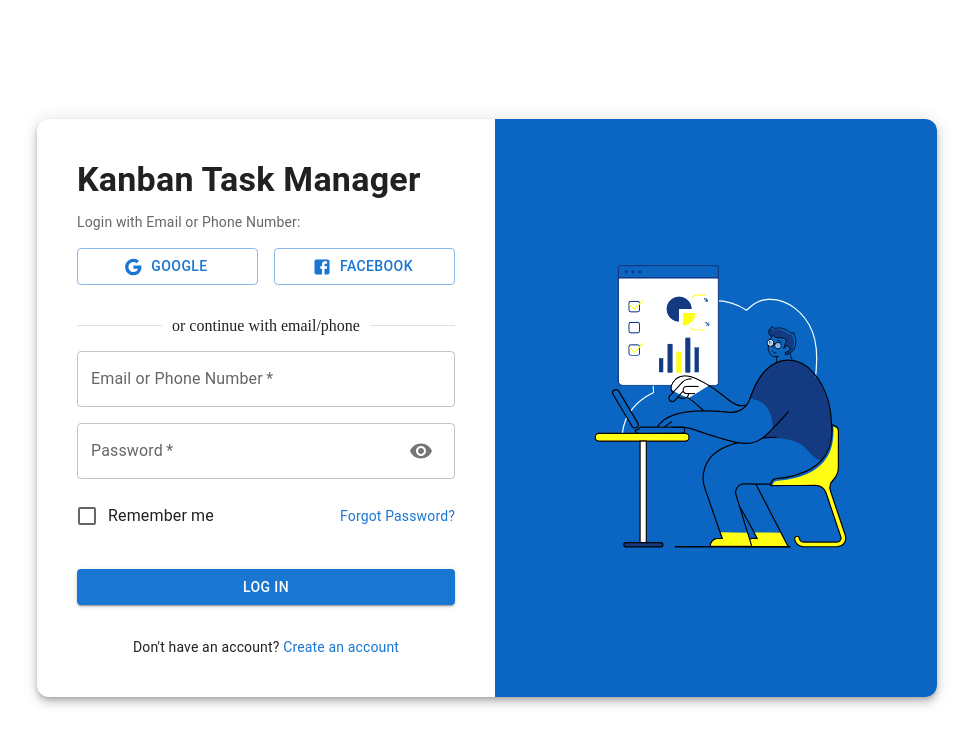
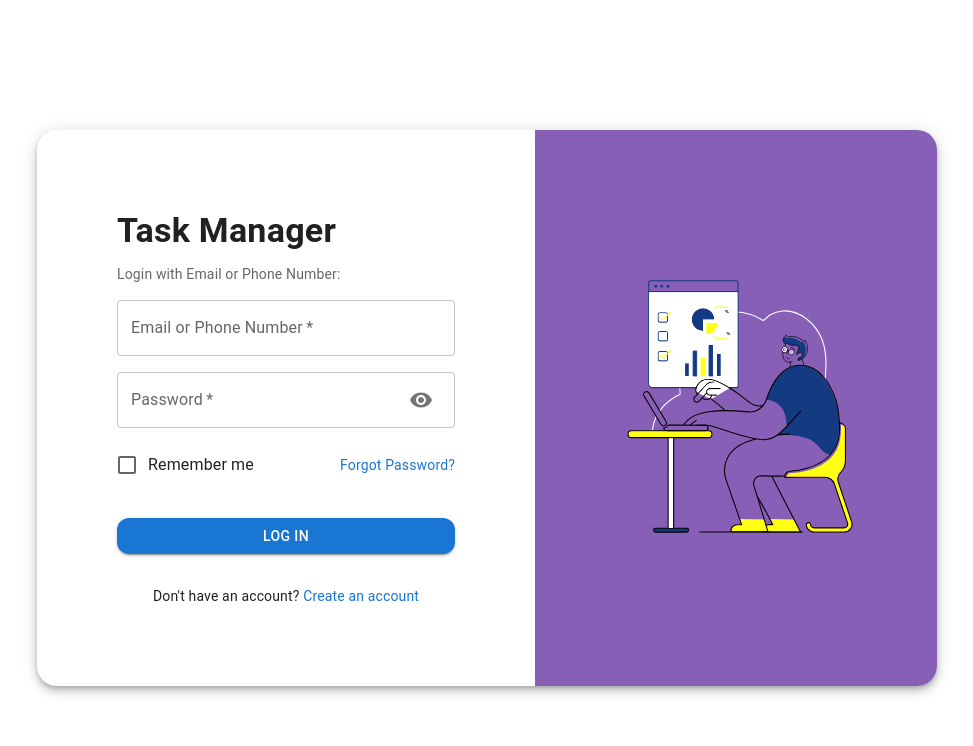
Before and after one commit to shreyasingh1354/Kanban-task-manager, a React (Create React App) app in the folder frontend/: page / in a window 1280 px wide. Shown: the top 746 px of the page, without its empty margins (153-1126 px from the left). Built offline with nearby package versions, Linux system fonts and the light colour scheme.

Commit message:
made few changes in ui

```diff
--- a/frontend/src/pages/login.js
+++ b/frontend/src/pages/login.js
@@ -38,20 +38,14 @@ const Login = () => {
 
   return (
     <Container maxWidth="lg" sx={{ display: 'flex', justifyContent: 'center', alignItems: 'center', height: '100vh' }}>
-      <Paper elevation={6} sx={{ display: 'flex', width: '100%', maxWidth: 900, borderRadius: 3, overflow: 'hidden' }}>
+      <Paper elevation={6} sx={{ display: 'flex', width: '100%', maxWidth: 900, borderRadius: 5, overflow: 'hidden' }}>
 
         {/* Left Section - Login Form */}
-        <Box sx={{ flex: 1, padding: 5, display: 'flex', flexDirection: 'column', justifyContent: 'center' }}>
-          <Typography variant="h4" fontWeight="bold" gutterBottom>Kanban Task Manager</Typography>
+        <Box sx={{ flex: 1, padding: 10, display: 'flex', flexDirection: 'column', justifyContent: 'center' }}>
+          <Typography variant="h4" fontWeight="bold" gutterBottom>Task Manager</Typography>
           <Typography variant="body2" color="textSecondary" sx={{ marginBottom: 2 }}>Login with Email or Phone Number:</Typography>
 
           {/* ✅ Social Logins Restored */}
-          <Box display="flex" gap={2} mb={2}>
-            <Button variant="outlined" startIcon={<GoogleIcon />} fullWidth>Google</Button>
-            <Button variant="outlined" startIcon={<FacebookIcon />} fullWidth>Facebook</Button>
-          </Box>
-
-          <Divider sx={{ my: 2 }}>or continue with email/phone</Divider>
 
           {/* Show error message if login fails */}
           {error && <Alert severity="error">{error}</Alert>}
@@ -86,7 +80,7 @@ const Login = () => {
               <FormControlLabel control={<Checkbox />} label="Remember me" />
               <Typography variant="body2" color="primary" sx={{ cursor: 'pointer' }}>Forgot Password?</Typography>
             </Box>
-            <Button variant="contained" color="primary" type="submit" fullWidth sx={{ mt: 2 }}>Log in</Button>
+            <Button variant="contained" color="primary" type="submit" fullWidth sx={{ mt: 2, borderRadius: 3}}>Log in</Button>
             <Typography variant="body2" align="center" sx={{ mt: 2 }}>
               Don't have an account? <span style={{ color: '#1976d2', cursor: 'pointer' }} onClick={() => navigate('/register')}>Create an account</span>
             </Typography>
@@ -94,7 +88,7 @@ const Login = () => {
         </Box>
 
         {/* Right Section - Illustration */}
-        <Box sx={{ flex: 1, background: '#0A66C2', display: 'flex', alignItems: 'center', justifyContent: 'center', color: 'white', padding: 4 }}>
+        <Box sx={{ flex: 1, background: '#885fb6', display: 'flex', alignItems: 'center', justifyContent: 'center', color: 'white', padding: 4 }}>
           <img src={Illustration} alt="Illustration" style={{ width: '80%', height: 'auto', filter: 'brightness(1.2)' }} />
         </Box>
 
```
